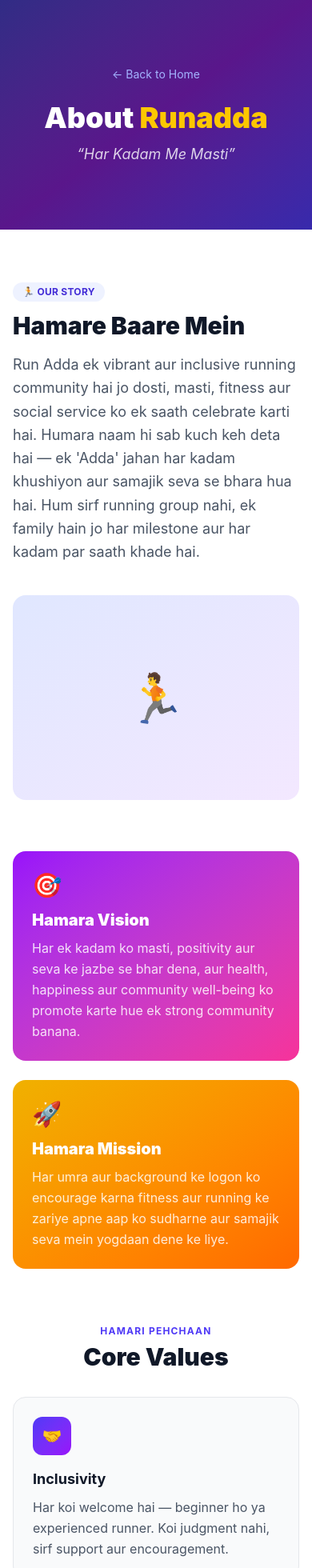
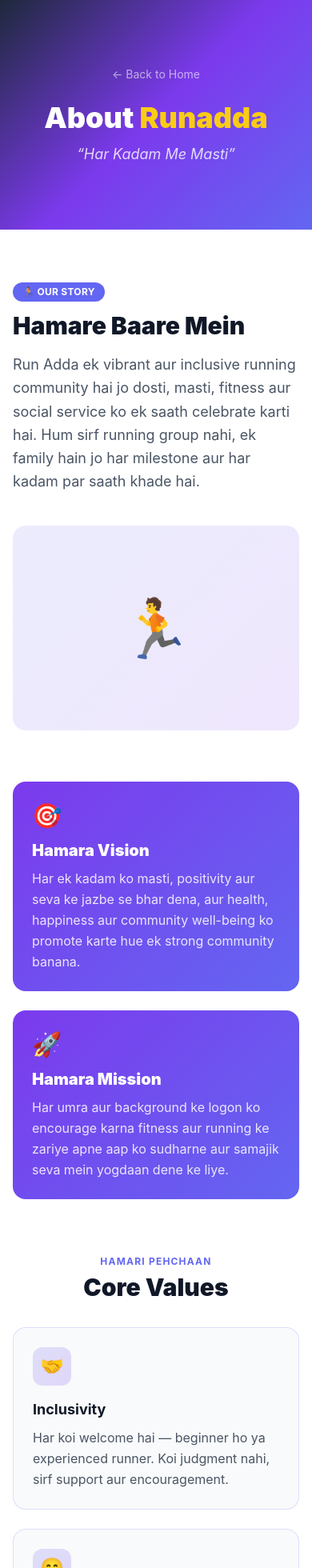
Before and after one commit to hiicoder/runadda, a Next.js app: page /about in a window 390 px wide. Shown: the top 1960 px of the page at 80% size. Built offline with nearby package versions, Linux system fonts and the light colour scheme; no server answers; the database is empty.

Commit message:
About us page and mobile responsive updated

```diff
--- a/app/PublicHome.tsx
+++ b/app/PublicHome.tsx
@@ -31,7 +31,7 @@ function formatTime(iso: string) {
 // ── Fixed Purple Hero ─────────────────────────────────────────────────────────
 function PurpleHero() {
   return (
-    <div className="relative bg-hero flex items-center justify-center min-h-screen px-4 pt-20 pb-16">
+    <div className="relative bg-hero flex items-center justify-center px-4 pt-20 pb-16" style={{ minHeight: "100dvh" }}>
       <div className="text-center text-white max-w-3xl mx-auto">
         <div className="inline-flex items-center gap-2 bg-white/10 backdrop-blur border border-white/20 rounded-full px-4 py-1.5 text-sm font-medium mb-5">
           <span>🏃</span> Running Community · Since Day One
@@ -93,7 +93,7 @@ function ImageSlider({ slides }: { slides: Slide[] }) {
   ]
 
   return (
-    <section id="gallery" className="relative min-h-screen overflow-hidden">
+    <section id="gallery" className="relative overflow-hidden" style={{ height: "100dvh", minHeight: "500px" }}>
       {allSlides.map((slide, i) => (
         <div key={slide.id} className={`absolute inset-0 transition-opacity duration-1000 ${i === current ? "opacity-100" : "opacity-0"}`}>
           {slide.imageUrl ? (
--- a/app/about/page.tsx
+++ b/app/about/page.tsx
@@ -3,36 +3,50 @@
 import { useEffect, useState } from "react"
 import Link from "next/link"
 
-interface AboutItem { id: string; section: string; title: string; body: string; imageUrl: string | null }
-interface SiteData { about: AboutItem[] }
+interface AboutItem { id: string; section: string; title: string; body: string; icon: string | null; imageUrl: string | null }
+interface Theme { primary: string; secondary: string; accent: string; neutral: string }
+interface SiteData { about: AboutItem[]; theme?: Theme }
 
-const SECTION_ICONS: Record<string, string> = { intro: "🏃", vision: "🎯", mission: "🚀", value: "❤️" }
-const SECTION_COLORS: Record<string, string> = {
-  intro: "from-indigo-600 to-purple-600",
-  vision: "from-purple-600 to-pink-500",
-  mission: "from-yellow-500 to-orange-500",
-  value: "from-emerald-500 to-teal-500",
-}
+const DEFAULT_ICONS: Record<string, string> = { intro: "🏃", vision: "🎯", mission: "🚀", value: "❤️" }
 
-// Default content shown when DB is empty
 const DEFAULT_CONTENT: AboutItem[] = [
-  { id: "d1", section: "intro", title: "Hamare Baare Mein", body: "Run Adda ek vibrant aur inclusive running community hai jo dosti, masti, fitness aur social service ko ek saath celebrate karti hai. Humara naam hi sab kuch keh deta hai — ek 'Adda' jahan har kadam khushiyon aur samajik seva se bhara hua hai. Hum sirf running group nahi, ek family hain jo har milestone aur har kadam par saath khade hai.", imageUrl: null },
-  { id: "d2", section: "vision", title: "Hamara Vision", body: "Har ek kadam ko masti, positivity aur seva ke jazbe se bhar dena, aur health, happiness aur community well-being ko promote karte hue ek strong community banana.", imageUrl: null },
-  { id: "d3", section: "mission", title: "Hamara Mission", body: "Har umra aur background ke logon ko encourage karna fitness aur running ke zariye apne aap ko sudharne aur samajik seva mein yogdaan dene ke liye.", imageUrl: null },
-  { id: "d4", section: "value", title: "Inclusivity", body: "Har koi welcome hai — beginner ho ya experienced runner. Koi judgment nahi, sirf support aur encouragement.", imageUrl: null },
-  { id: "d5", section: "value", title: "Fun & Friendship", body: "Har run ek adventure hai. Hum daud ke saath khushi aur bonding bhi baantte hain. Post-run breakfasts aur motivational sessions bhi hote hain.", imageUrl: null },
-  { id: "d6", section: "value", title: "Health & Fitness", body: "Apne shaaririk aur maansik swasthya ko promote karna — ek kadam ek baar mein. Weekly runs, fitness challenges aur outstation events.", imageUrl: null },
-  { id: "d7", section: "value", title: "Community Service", body: "Charity runs, cleanliness drives, tree plantation, aur needy logon ke liye fundraisers — seva hi seva. Har kadam ke saath samajik sudhar.", imageUrl: null },
+  { id: "d1", section: "intro", title: "Hamare Baare Mein", icon: "🏃", body: "Run Adda ek vibrant aur inclusive running community hai jo dosti, masti, fitness aur social service ko ek saath celebrate karti hai. Hum sirf running group nahi, ek family hain jo har milestone aur har kadam par saath khade hai.", imageUrl: null },
+  { id: "d2", section: "vision", title: "Hamara Vision", icon: "🎯", body: "Har ek kadam ko masti, positivity aur seva ke jazbe se bhar dena, aur health, happiness aur community well-being ko promote karte hue ek strong community banana.", imageUrl: null },
+  { id: "d3", section: "mission", title: "Hamara Mission", icon: "🚀", body: "Har umra aur background ke logon ko encourage karna fitness aur running ke zariye apne aap ko sudharne aur samajik seva mein yogdaan dene ke liye.", imageUrl: null },
+  { id: "d4", section: "value", title: "Inclusivity", icon: "🤝", body: "Har koi welcome hai — beginner ho ya experienced runner. Koi judgment nahi, sirf support aur encouragement.", imageUrl: null },
+  { id: "d5", section: "value", title: "Fun & Friendship", icon: "😄", body: "Har run ek adventure hai. Hum daud ke saath khushi aur bonding bhi baantte hain.", imageUrl: null },
+  { id: "d6", section: "value", title: "Health & Fitness", icon: "💪", body: "Apne shaaririk aur maansik swasthya ko promote karna — ek kadam ek baar mein.", imageUrl: null },
+  { id: "d7", section: "value", title: "Community Service", icon: "❤️", body: "Charity runs, cleanliness drives, tree plantation, aur needy logon ke liye fundraisers.", imageUrl: null },
 ]
+
+const CACHE_KEY = "runadda_about_data"
 
 export default function AboutPage() {
   const [items, setItems] = useState<AboutItem[]>([])
+  const [theme, setTheme] = useState<Theme>({ primary: "#6366f1", secondary: "#7c3aed", accent: "#facc15", neutral: "#1e293b" })
   const [loading, setLoading] = useState(true)
 
   useEffect(() => {
+    // Load cache instantly
+    try {
+      const cached = sessionStorage.getItem(CACHE_KEY)
+      if (cached) {
+        const d = JSON.parse(cached) as SiteData
+        setItems(d.about?.length ? d.about : DEFAULT_CONTENT)
+        if (d.theme) setTheme(d.theme)
+        setLoading(false)
+      }
+    } catch { /* ignore */ }
+
+    // Fetch fresh in background
     fetch("/api/public/site")
       .then(r => r.json() as Promise<SiteData>)
-      .then(d => { setItems(d.about?.length ? d.about : DEFAULT_CONTENT); setLoading(false) })
+      .then(d => {
+        setItems(d.about?.length ? d.about : DEFAULT_CONTENT)
+        if (d.theme) setTheme(d.theme)
+        setLoading(false)
+        sessionStorage.setItem(CACHE_KEY, JSON.stringify(d))
+      })
       .catch(() => { setItems(DEFAULT_CONTENT); setLoading(false) })
   }, [])
 
@@ -41,16 +55,19 @@ export default function AboutPage() {
   const mission = items.filter(i => i.section === "mission")
   const values = items.filter(i => i.section === "value")
 
+  const heroStyle = { background: `linear-gradient(135deg, ${theme.neutral} 0%, ${theme.secondary} 50%, ${theme.primary} 100%)` }
+  const ctaStyle = { background: `linear-gradient(135deg, ${theme.primary} 0%, ${theme.secondary} 100%)` }
+
   return (
     <div className="min-h-screen bg-white">
       {/* Header */}
-      <div className="bg-gradient-to-br from-indigo-900 via-purple-900 to-indigo-800 text-white py-20 px-4 text-center">
-        <Link href="/" className="inline-flex items-center gap-1 text-indigo-300 hover:text-white text-sm mb-6 transition">← Back to Home</Link>
-        <h1 className="text-4xl sm:text-5xl font-black">About <span className="text-yellow-400">Runadda</span></h1>
+      <div style={heroStyle} className="text-white py-20 px-4 text-center">
+        <Link href="/" className="inline-flex items-center gap-1 text-white/60 hover:text-white text-sm mb-6 transition">← Back to Home</Link>
+        <h1 className="text-4xl sm:text-5xl font-black">About <span style={{ color: theme.accent }}>Runadda</span></h1>
         <p className="text-white/80 mt-3 text-lg italic">&ldquo;Har Kadam Me Masti&rdquo;</p>
       </div>
 
-      {loading ? (
+      {loading && !items.length ? (
         <div className="flex items-center justify-center py-24 text-gray-400 animate-pulse">Loading…</div>
       ) : (
         <div className="max-w-4xl mx-auto px-4 py-16 space-y-16">
@@ -59,8 +76,9 @@ export default function AboutPage() {
           {intro.map(item => (
             <section key={item.id} className="grid grid-cols-1 lg:grid-cols-2 gap-10 items-center">
               <div>
-                <div className="inline-flex items-center gap-2 bg-indigo-50 text-indigo-700 rounded-full px-3 py-1 text-xs font-bold uppercase tracking-wide mb-3">
-                  {SECTION_ICONS.intro} Our Story
+                <div className="inline-flex items-center gap-2 rounded-full px-3 py-1 text-xs font-bold uppercase tracking-wide mb-3 text-white"
+                  style={{ backgroundColor: theme.primary }}>
+                  {item.icon || DEFAULT_ICONS.intro} Our Story
                 </div>
                 <h2 className="text-3xl font-black text-gray-900">{item.title}</h2>
                 <p className="text-gray-600 mt-4 leading-relaxed text-lg">{item.body}</p>
@@ -69,7 +87,10 @@ export default function AboutPage() {
                 // eslint-disable-next-line @next/next/no-img-element
                 <img src={item.imageUrl} alt={item.title} className="rounded-2xl shadow-lg w-full h-64 object-cover" />
               ) : (
-                <div className="rounded-2xl bg-gradient-to-br from-indigo-100 to-purple-100 h-64 flex items-center justify-center text-6xl">🏃</div>
+                <div className="rounded-2xl h-64 flex items-center justify-center text-7xl"
+                  style={{ background: `linear-gradient(135deg, ${theme.primary}20, ${theme.secondary}20)` }}>
+                  {item.icon || "🏃"}
+                </div>
               )}
             </section>
           ))}
@@ -78,8 +99,9 @@ export default function AboutPage() {
           {(vision.length > 0 || mission.length > 0) && (
             <section className="grid grid-cols-1 sm:grid-cols-2 gap-6">
               {[...vision, ...mission].map(item => (
-                <div key={item.id} className={`rounded-2xl p-6 bg-gradient-to-br ${SECTION_COLORS[item.section]} text-white`}>
-                  <div className="text-3xl mb-3">{SECTION_ICONS[item.section]}</div>
+                <div key={item.id} className="rounded-2xl p-6 text-white"
+                  style={{ background: `linear-gradient(135deg, ${theme.secondary}, ${theme.primary})` }}>
+                  <div className="text-3xl mb-3">{item.icon || DEFAULT_ICONS[item.section]}</div>
                   <h3 className="text-xl font-black">{item.title}</h3>
                   <p className="mt-2 text-white/85 leading-relaxed">{item.body}</p>
                   {item.imageUrl && (
@@ -95,21 +117,24 @@ export default function AboutPage() {
           {values.length > 0 && (
             <section>
               <div className="text-center mb-8">
-                <span className="text-xs font-bold uppercase tracking-widest text-indigo-600">Hamari Pehchaan</span>
+                <span className="text-xs font-bold uppercase tracking-widest" style={{ color: theme.primary }}>Hamari Pehchaan</span>
                 <h2 className="text-3xl font-black text-gray-900 mt-1">Core Values</h2>
               </div>
               <div className="grid grid-cols-1 sm:grid-cols-2 gap-6">
-                {values.map((item, i) => (
-                  <div key={item.id} className="bg-gray-50 rounded-2xl p-6 border border-gray-200 hover:border-indigo-300 hover:shadow-md transition">
-                    <div className={`w-12 h-12 rounded-xl bg-gradient-to-br ${Object.values(SECTION_COLORS)[i % 4]} flex items-center justify-center text-xl mb-4`}>
-                      {["🤝", "😄", "💪", "❤️"][i % 4]}
-                    </div>
+                {values.map(item => (
+                  <div key={item.id} className="bg-gray-50 rounded-2xl p-6 border border-gray-200 hover:shadow-md transition"
+                    style={{ borderColor: `${theme.primary}30` }}>
+                    {item.imageUrl ? (
+                      // eslint-disable-next-line @next/next/no-img-element
+                      <img src={item.imageUrl} alt={item.title} className="w-full h-40 object-cover rounded-xl mb-4" />
+                    ) : (
+                      <div className="w-12 h-12 rounded-xl flex items-center justify-center text-2xl mb-4"
+                        style={{ background: `linear-gradient(135deg, ${theme.primary}30, ${theme.secondary}30)` }}>
+                        {item.icon || "❤️"}
+                      </div>
+                    )}
                     <h3 className="font-bold text-gray-900 text-lg">{item.title}</h3>
                     <p className="text-gray-600 mt-2 leading-relaxed">{item.body}</p>
-                    {item.imageUrl && (
-                      // eslint-disable-next-line @next/next/no-img-element
-                      <img src={item.imageUrl} alt={item.title} className="mt-4 rounded-xl w-full h-40 object-cover" />
-                    )}
                   </div>
                 ))}
               </div>
@@ -117,11 +142,13 @@ export default function AboutPage() {
           )}
 
           {/* Join CTA */}
-          <section className="bg-gradient-to-br from-indigo-600 to-purple-700 rounded-2xl p-10 text-white text-center">
+          <section className="rounded-2xl p-10 text-white text-center" style={ctaStyle}>
             <h2 className="text-2xl font-black">Safar Ka Hissa Bano!</h2>
-            <p className="text-indigo-200 mt-2">Fitness aur seva ke saath chal padiye — Run Adda ka part ban kar.</p>
+            <p className="text-white/80 mt-2">Fitness aur seva ke saath chal padiye — Run Adda ka part ban kar.</p>
             <div className="flex gap-3 justify-center mt-6 flex-wrap">
-              <Link href="/register" className="px-6 py-2.5 bg-yellow-400 hover:bg-yellow-300 text-gray-900 font-bold rounded-full text-sm transition">
+              <Link href="/register"
+                className="px-6 py-2.5 font-bold rounded-full text-sm transition"
+                style={{ backgroundColor: theme.accent, color: theme.neutral }}>
                 Join Free 🎉
               </Link>
               <Link href="/" className="px-6 py-2.5 bg-white/10 hover:bg-white/20 border border-white/30 text-white font-semibold rounded-full text-sm transition">
--- a/app/admin/site/page.tsx
+++ b/app/admin/site/page.tsx
@@ -372,13 +372,20 @@ function StatsEditor() {
 
 // ── About Content ─────────────────────────────────────────────────────────────
 const ABOUT_SECTIONS = ['intro', 'vision', 'mission', 'value']
+const SECTION_HINTS: Record<string, string> = {
+  intro: 'Main story section — shown as a 2-column layout with text and image.',
+  vision: 'Vision card — shown as a colored gradient card.',
+  mission: 'Mission card — shown as a colored gradient card.',
+  value: 'Core value card — multiple cards shown in a grid. Each can have its own icon.',
+}
+const DEFAULT_ICONS: Record<string, string> = { intro: '🏃', vision: '🎯', mission: '🚀', value: '❤️' }
 
 function AboutEditor() {
-  const [items, setItems] = useState<{ id: string; section: string; title: string; body: string; imageUrl: string | null; order: number; active: boolean }[]>([])
-  const [form, setForm] = useState({ section: "intro", title: "", body: "", imageUrl: "" })
+  const [items, setItems] = useState<{ id: string; section: string; title: string; body: string; icon: string | null; imageUrl: string | null; order: number; active: boolean }[]>([])
+  const [form, setForm] = useState({ section: "intro", title: "", body: "", icon: "", imageUrl: "" })
   const [saving, setSaving] = useState(false)
   const [editId, setEditId] = useState<string | null>(null)
-  const [editForm, setEditForm] = useState({ section: "intro", title: "", body: "", imageUrl: "" })
+  const [editForm, setEditForm] = useState({ section: "intro", title: "", body: "", icon: "", imageUrl: "" })
 
   async function load() { const r = await fetch("/api/admin/site/about"); if (r.ok) setItems(await r.json()) }
   useEffect(() => { void load() }, [])
@@ -386,7 +393,7 @@ function AboutEditor() {
   async function add(e: React.FormEvent) {
     e.preventDefault(); setSaving(true)
     await fetch("/api/admin/site/about", { method: "POST", headers: { "Content-Type": "application/json" }, body: JSON.stringify(form) })
-    setForm({ section: "intro", title: "", body: "", imageUrl: "" }); await load(); setSaving(false)
+    setForm({ section: "intro", title: "", body: "", icon: "", imageUrl: "" }); await load(); setSaving(false)
   }
 
   async function saveEdit(id: string) {
@@ -413,6 +420,7 @@ function AboutEditor() {
           <select className={inputCls} value={form.section} onChange={e => setForm(f => ({ ...f, section: e.target.value }))}>
             {ABOUT_SECTIONS.map(s => <option key={s} value={s}>{s.charAt(0).toUpperCase() + s.slice(1)}</option>)}
           </select>
+          <p className="text-xs text-gray-400 mt-1">{SECTION_HINTS[form.section]}</p>
         </div>
         <div>
           <label className="block text-xs font-medium text-gray-600 mb-1">Title *</label>
@@ -422,12 +430,71 @@ function AboutEditor() {
           <label className="block text-xs font-medium text-gray-600 mb-1">Body Text *</label>
           <textarea className={inputCls} placeholder="Content text..." value={form.body} onChange={e => setForm(f => ({ ...f, body: e.target.value }))} required rows={3} />
         </div>
-        <div className="sm:col-span-2">
-          <label className="block text-xs font-medium text-gray-600 mb-1">Image (optional)</label>
-          <ImageUpload value={form.imageUrl} onChange={v => setForm(f => ({ ...f, imageUrl: v }))} folder="about" hint="Recommended: 800×500px. Used as section illustration." />
+        <div>
+          <label className="block text-xs font-medium text-gray-600 mb-1">
+            Icon (emoji) — default: {DEFAULT_ICONS[form.section]}
+          </label>
+          <input className={inputCls} placeholder={`Default: ${DEFAULT_ICONS[form.section]}`} value={form.icon} onChange={e => setForm(f => ({ ...f, icon: e.target.value }))} />
+          <p className="text-xs text-gray-400 mt-1">Paste any emoji. Leave blank to use default.</p>
+        </div>
+        <div>
+          <label className="block text-xs font-medium text-gray-600 mb-1">Image (optional — overrides icon)</label>
+          <ImageUpload value={form.imageUrl} onChange={v => setForm(f => ({ ...f, imageUrl: v }))} folder="about" hint="If uploaded, image shows instead of icon." />
         </div>
         <button type="submit" disabled={saving} className="sm:col-span-2 px-4 py-2 bg-violet-600 hover:bg-violet-700 text-white text-sm font-semibold rounded-lg transition cursor-pointer disabled:opacity-50">
           {saving ? "Adding…" : "➕ Add Content Block"}
+        </button>
+      </form>
+      <DummyNotice items={items} />
+      <div className="space-y-2">
+        {items.map(item => (
+          <div key={item.id} className={`rounded-xl border ${item.active ? "border-gray-200 bg-gray-50" : "border-gray-100 opacity-50"}`}>
+            {editId === item.id ? (
+              <div className="p-3 grid grid-cols-1 sm:grid-cols-2 gap-2">
+                <select className={inputCls} value={editForm.section} onChange={e => setEditForm(f => ({ ...f, section: e.target.value }))}>
+                  {ABOUT_SECTIONS.map(s => <option key={s} value={s}>{s.charAt(0).toUpperCase() + s.slice(1)}</option>)}
+                </select>
+                <input className={inputCls} value={editForm.title} onChange={e => setEditForm(f => ({ ...f, title: e.target.value }))} placeholder="Title" />
+                <div className="sm:col-span-2">
+                  <textarea className={inputCls} value={editForm.body} onChange={e => setEditForm(f => ({ ...f, body: e.target.value }))} placeholder="Body text" rows={3} />
+                </div>
+                <div>
+                  <label className="block text-xs font-medium text-gray-600 mb-1">Icon (emoji)</label>
+                  <input className={inputCls} value={editForm.icon} onChange={e => setEditForm(f => ({ ...f, icon: e.target.value }))} placeholder={`Default: ${DEFAULT_ICONS[editForm.section]}`} />
+                </div>
+                <div>
+                  <label className="block text-xs font-medium text-gray-600 mb-1">Image (optional)</label>
+                  <ImageUpload value={editForm.imageUrl} onChange={v => setEditForm(f => ({ ...f, imageUrl: v }))} folder="about" hint="Overrides icon if uploaded." />
+                </div>
+                <div className="sm:col-span-2 flex gap-2">
+                  <button onClick={() => saveEdit(item.id)} className={`${btnSm} bg-violet-600 text-white hover:bg-violet-700`}>Save</button>
+                  <button onClick={() => setEditId(null)} className={`${btnSm} bg-gray-100 text-gray-700 hover:bg-gray-200`}>Cancel</button>
+                </div>
+              </div>
+            ) : (
+              <div className="p-3 flex items-start gap-3">
+                <div className="text-2xl shrink-0">{item.imageUrl ? "🖼️" : (item.icon || DEFAULT_ICONS[item.section])}</div>
+                <span className={`text-xs font-bold px-2 py-0.5 rounded-full shrink-0 mt-0.5 ${sectionColors[item.section] ?? 'bg-gray-100 text-gray-600'}`}>{item.section}</span>
+                <div className="flex-1 min-w-0">
+                  <p className="font-medium text-sm text-gray-900">{item.title}</p>
+                  <p className="text-xs text-gray-500 mt-0.5 line-clamp-2">{item.body}</p>
+                </div>
+                <div className="flex gap-2 shrink-0">
+                  <button onClick={() => { setEditId(item.id); setEditForm({ section: item.section, title: item.title, body: item.body, icon: item.icon ?? "", imageUrl: item.imageUrl ?? "" }) }}
+                    className={`${btnSm} bg-indigo-50 text-indigo-600 hover:bg-indigo-100`}>✏️ Edit</button>
+                  <button onClick={() => toggle(item.id, !item.active)} className={`${btnSm} border border-gray-200 hover:bg-gray-100 text-gray-600`}>
+                    {item.active ? "Hide" : "Show"}
+                  </button>
+                  <button onClick={() => del(item.id)} className={`${btnSm} bg-red-50 text-red-600 hover:bg-red-100`}>Delete</button>
+                </div>
+              </div>
+            )}
+          </div>
+        ))}
+      </div>
+    </div>
+  )
+}
         </button>
       </form>
       <DummyNotice items={items} />
```
Also changed, not shown: 1 other file (tests, documents, lock files or other folders).
